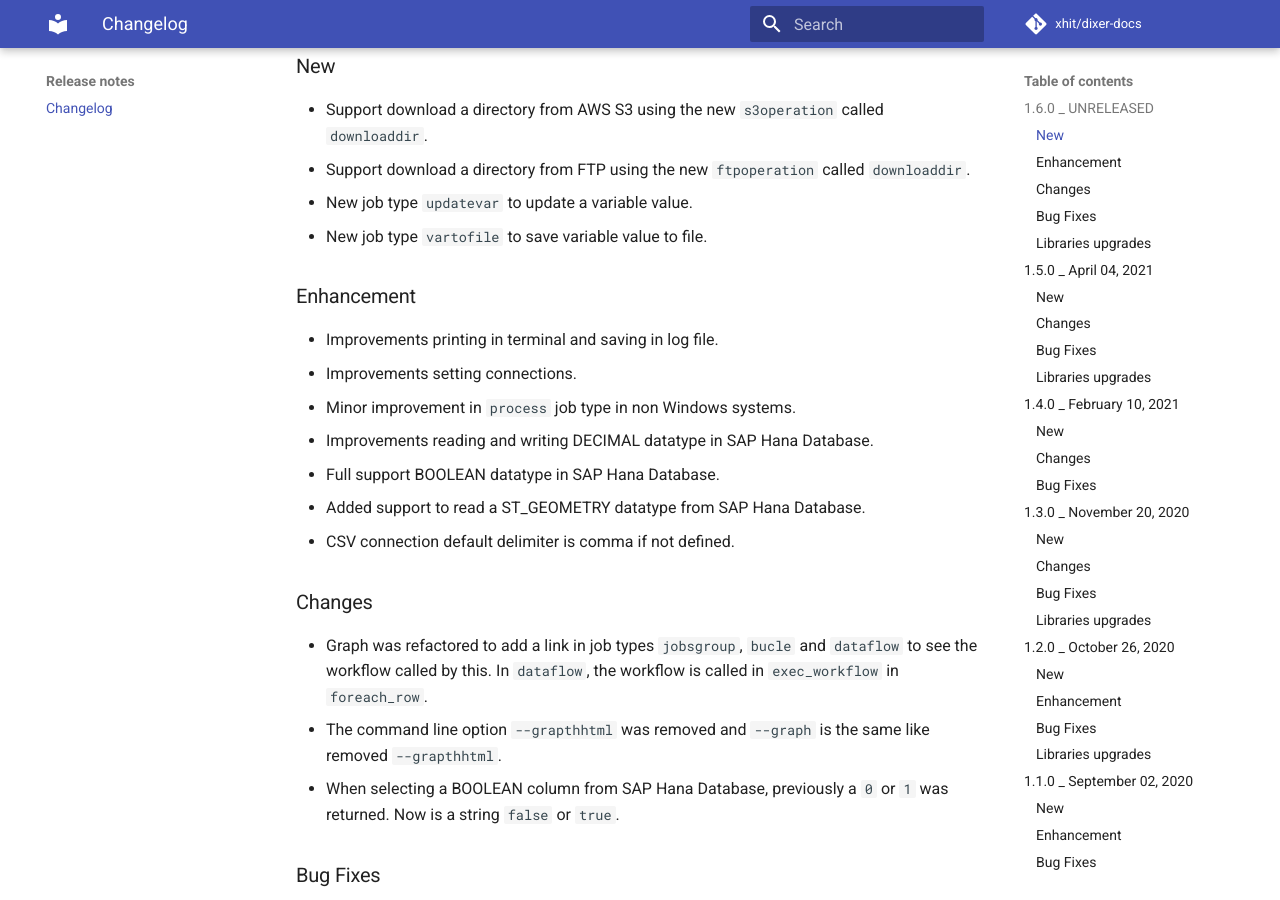
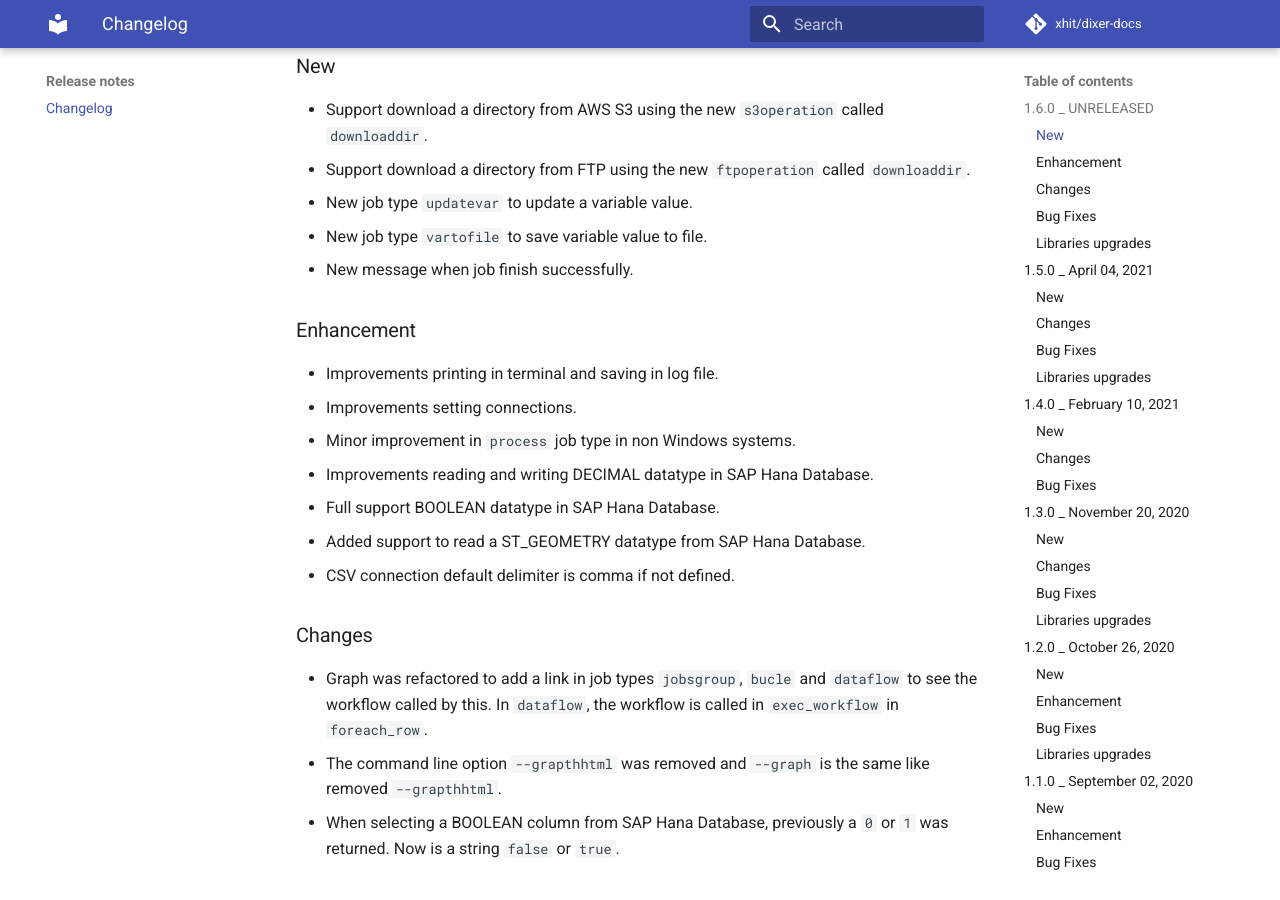
Before and after one commit to Dixer-ETL/dixer-docs, an MkDocs documentation site: the page built from docs/Changelog.md, in a window 1280 px wide and 900 px high, scrolled down 352 px. Built offline with MkDocs 1.6.1 and Material for MkDocs 9.7.7, drawn with Linux system fonts in a browser that asks for light colours; comment, search, counter and statistics services are not loaded.

Commit message:
Update changelog

```diff
--- a/docs/Changelog.md
+++ b/docs/Changelog.md
@@ -11,6 +11,7 @@ This version remove the SKY edition for unsupported platforms because SQLite3 dr
 * Support download a directory from FTP using the new `ftpoperation` called `downloaddir`.
 * New job type `updatevar` to update a variable value.
 * New job type `vartofile` to save variable value to file.
+* New message when job finish successfully.
 
 ### Enhancement
 * Improvements printing in terminal and saving in log file.
```
